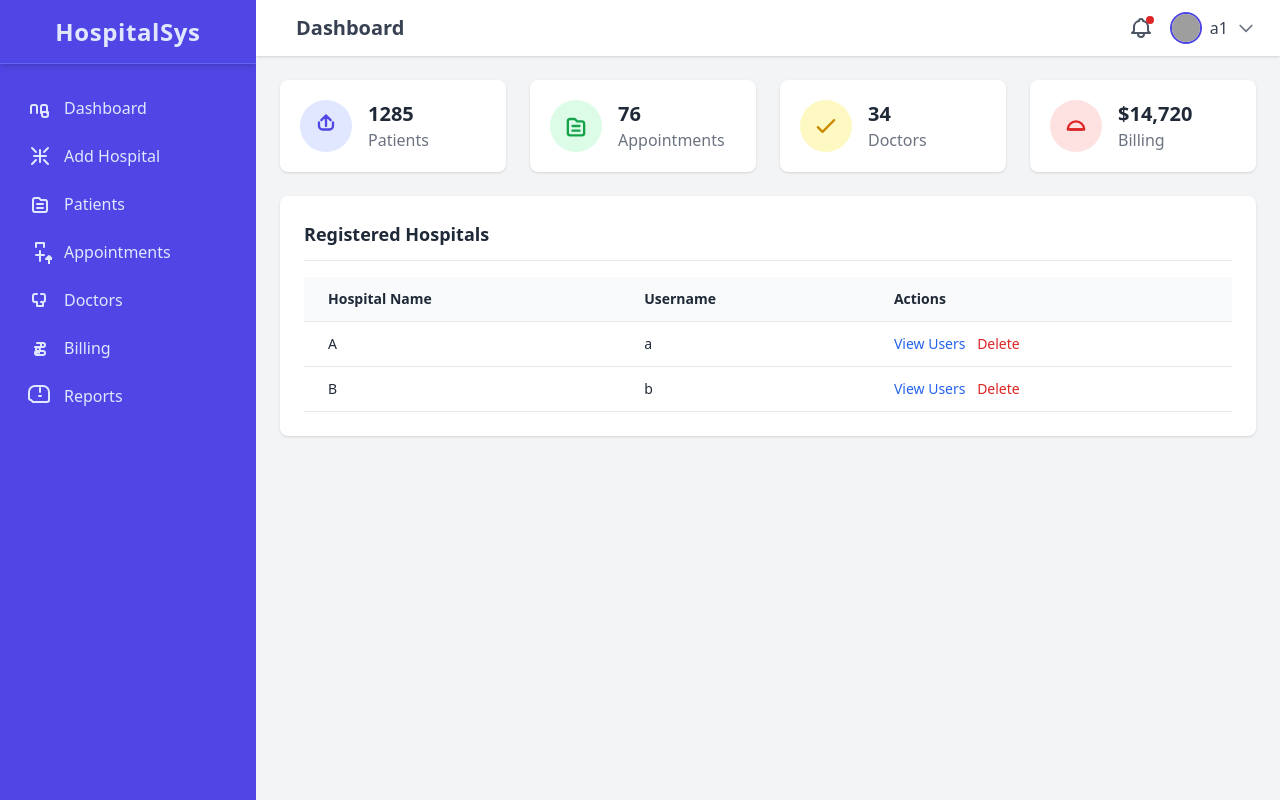
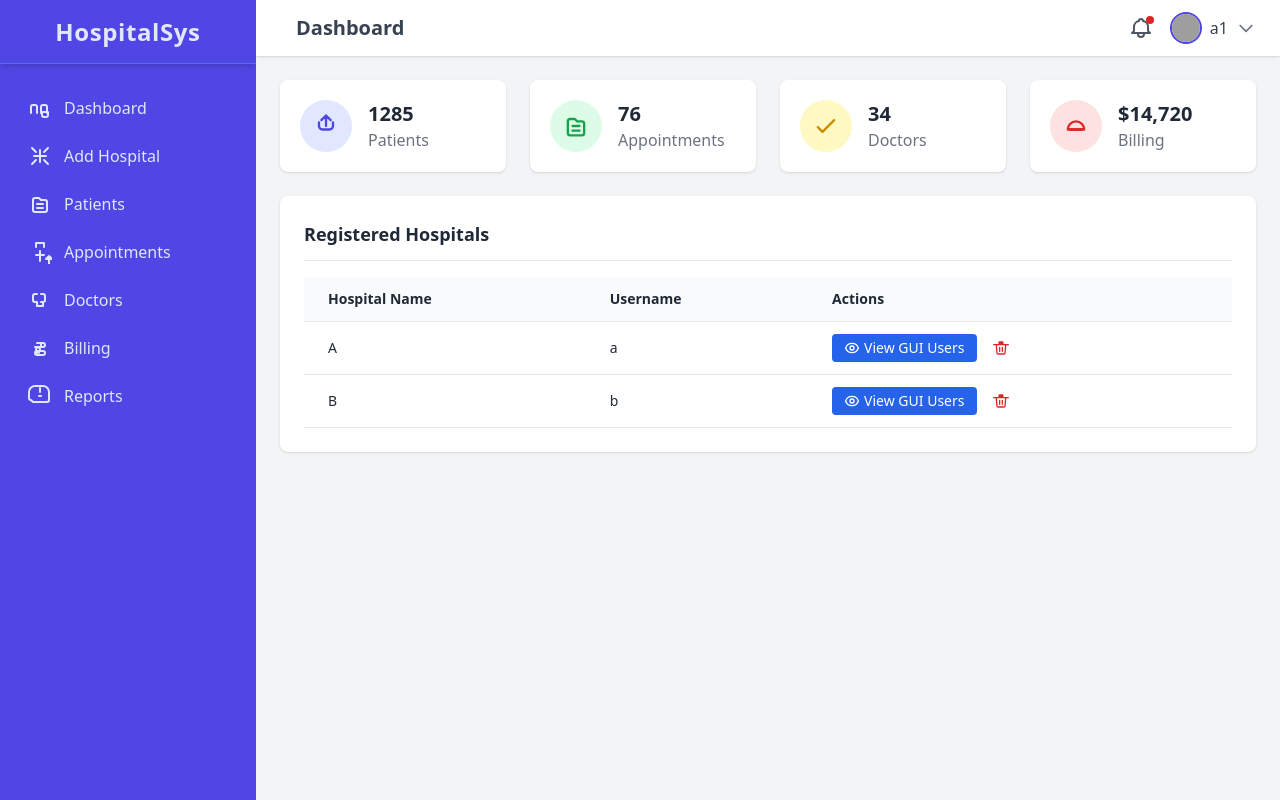
Before and after one commit to PayF123/HospitalManagement, a Flask app: page /dashboard in a window 1280 px wide. Run offline with Flask 3, Linux system fonts and the light colour scheme; a user stored in the database is signed in; data comes from the database, SQL or seed files in the repository; some libraries are stand-ins or nearby versions; grey boxes are pictures that could not be loaded.

Commit message:
Viewing sessions of each GUI users in each hospitals

```diff
--- a/templates/HospitalAdminDashboard.html
+++ b/templates/HospitalAdminDashboard.html
@@ -232,10 +232,26 @@
 
             <!-- Change this line in the hospitals table -->
             <td class="px-6 py-3">
-              <a href="{{ url_for('view_gui_users', hospital_id=hospital.id) }}" class="text-blue-600 hover:text-blue-800 transition">View Users</a>
+              <div class="flex space-x-4">
+              <a href="{{ url_for('view_gui_users', hospital_id=hospital.id) }}" class="inline-flex items-center px-3 py-1 text-sm font-medium text-white bg-blue-600 rounded hover:bg-blue-700 transition">
+            <!-- Eye Icon -->
+            <svg xmlns="http://www.w3.org/2000/svg" class="w-4 h-4 mr-1" fill="none" viewBox="0 0 24 24" stroke="currentColor">
+              <path stroke-linecap="round" stroke-linejoin="round" stroke-width="2" d="M15 12a3 3 0 11-6 0 3 3 0 016 0z" />
+              <path stroke-linecap="round" stroke-linejoin="round" stroke-width="2" d="M2.458 12C3.732 7.943 7.523 5 12 5c4.477 0 8.268 2.943 9.542 7-1.274 4.057-5.065 7-9.542 7-4.477 0-8.268-2.943-9.542-7z" />
+            </svg>
+            View GUI Users
+            </a>
               <a href="{{ url_for('delete_hospital', hospital_id=hospital.id) }}"
-                class="text-red-600 hover:text-red-800 transition ml-2">Delete</a>
+                      class="inline-flex items-center text-red-600 hover:text-red-800 transition">
+                      <!-- Trash Icon -->
+                      <svg xmlns="http://www.w3.org/2000/svg" class="w-4 h-4 mr-1" fill="none" viewBox="0 0 24 24" stroke="currentColor">
+                        <path stroke-linecap="round" stroke-linejoin="round" stroke-width="2"
+                              d="M19 7l-.867 12.142A2 2 0 0116.138 21H7.862a2 2 0 01-1.995-1.858L5 7m5 4v6m4-6v6M1 7h22M10 3h4a1 1 0 011 1v1H9V4a1 1 0 011-1z"/>
+                      </svg>
+                    </a>
+                </div>
             </td>
+
           </tr>
           {% endfor %}
         </tbody>
@@ -265,6 +281,16 @@
               <td class="px-6 py-3">{{ user_id }}</td>
               <td class="px-6 py-3">{{ username }}</td>
               <td class="px-6 py-3">{{ phone or '-' }}</td>
+              <td class="px-6 py-3">
+                <a href="{{ url_for('view_user_sessions', user_id=user_id) }}" class="inline-flex items-center px-3 py-1 text-sm font-medium text-white bg-blue-600 rounded hover:bg-blue-700 transition">
+  <!-- Eye Icon -->
+  <svg xmlns="http://www.w3.org/2000/svg" class="w-4 h-4 mr-1" fill="none" viewBox="0 0 24 24" stroke="currentColor">
+    <path stroke-linecap="round" stroke-linejoin="round" stroke-width="2" d="M15 12a3 3 0 11-6 0 3 3 0 016 0z" />
+    <path stroke-linecap="round" stroke-linejoin="round" stroke-width="2" d="M2.458 12C3.732 7.943 7.523 5 12 5c4.477 0 8.268 2.943 9.542 7-1.274 4.057-5.065 7-9.542 7-4.477 0-8.268-2.943-9.542-7z" />
+  </svg>
+  View Sessions
+   </a>
+              </td>
             </tr>
             {% endfor %}
           </tbody>
```
